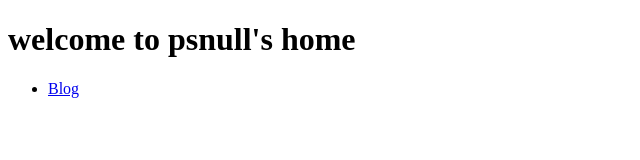
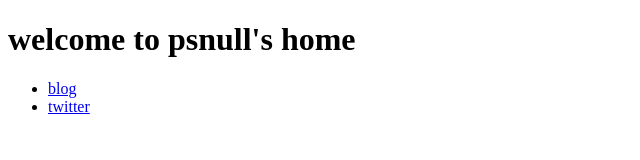
Before and after one commit to psnull/psnull.github.io, a plain HTML site: page index.html in a window 1280 px wide. Shown: the full height of the page, 0-640 px from the left. Drawn offline with Linux system fonts and the light colour scheme.

Commit message:
Update index.html

```diff
--- a/index.html
+++ b/index.html
@@ -3,7 +3,8 @@
 <body>
 <h1>welcome to psnull's home </h1>
 <ul>
-    <li><a href="https://blog.psnull.cl">Blog</a></li>
+    <li><a href="https://blog.psnull.cl">blog</a></li>
+    <li><a href="https://twitter.com/psnull_">twitter</a></li>
 </ul>
 </body>
 <p hidden>Sorry, I don't care that much about CSS</p>
```
